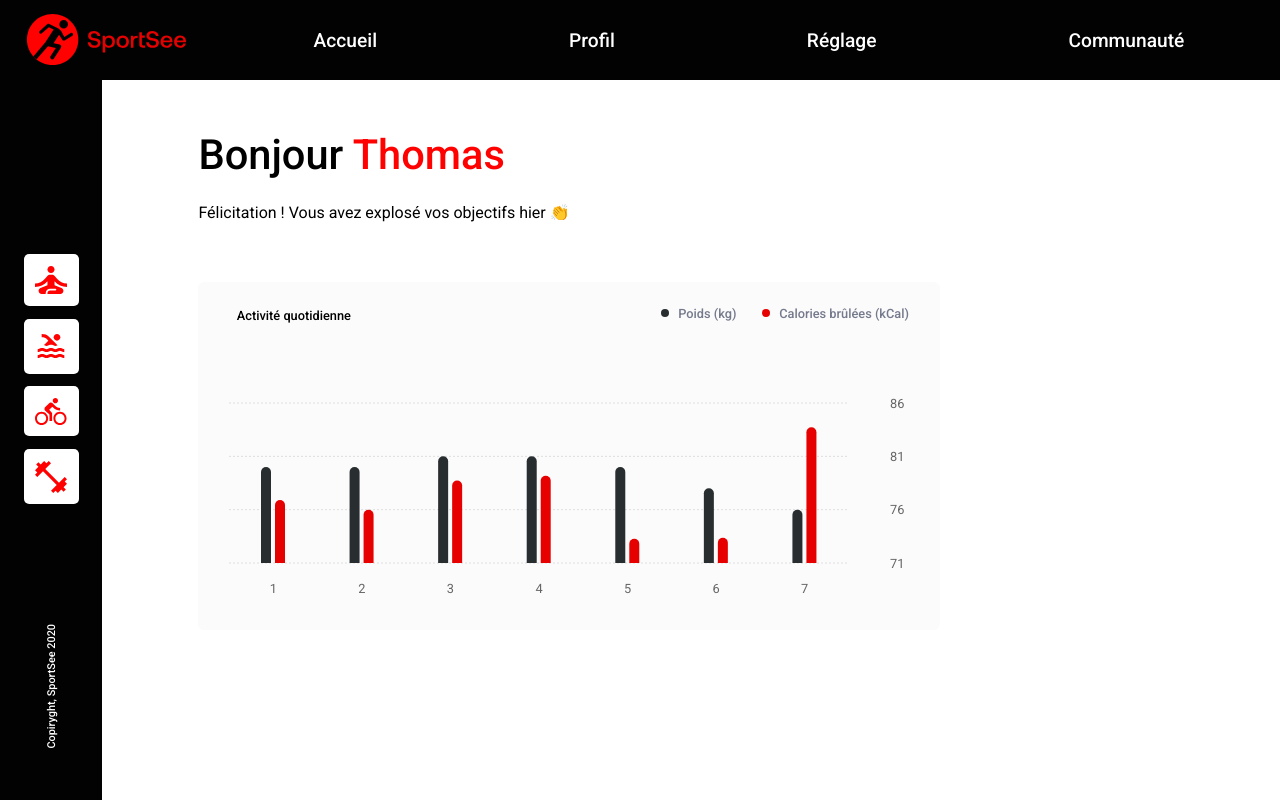
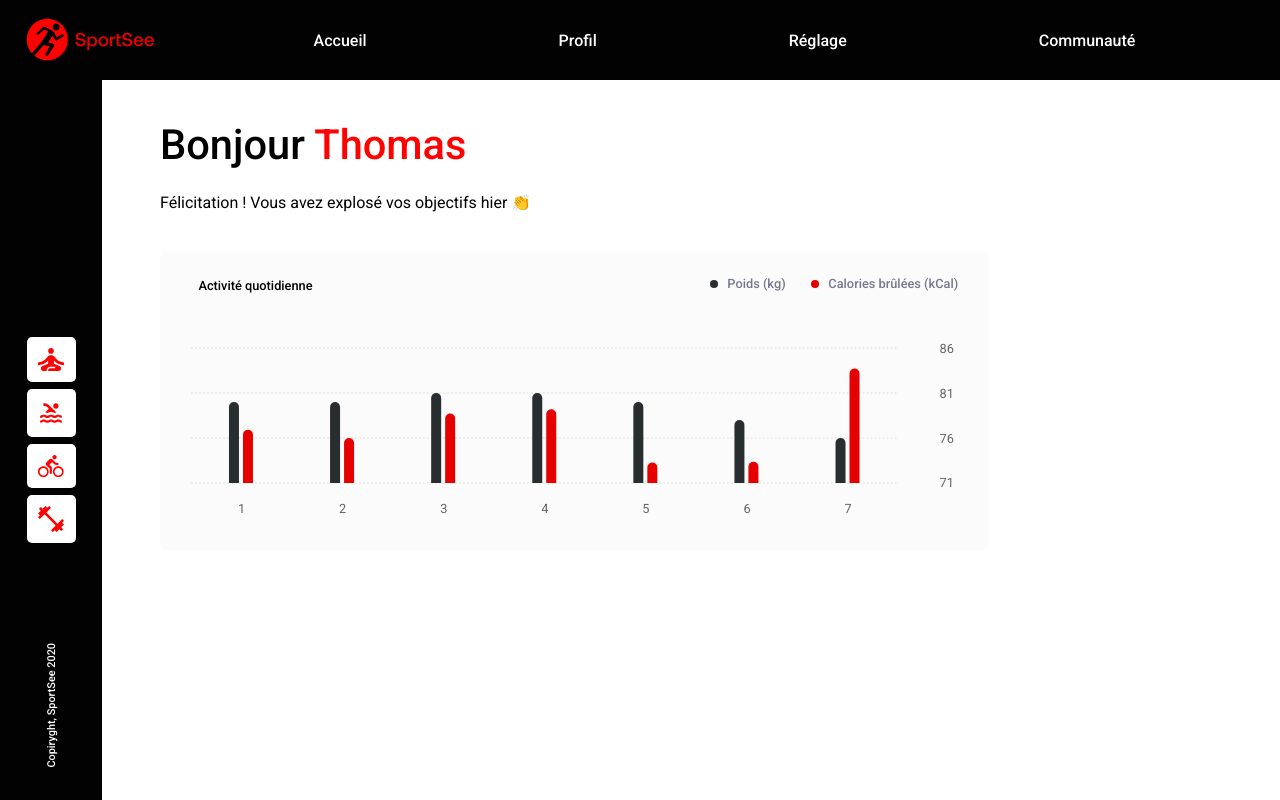
Before and after one commit to rMaloberti/RemiMaloberti_12_12022023, a React (Create React App) app: page / in a window 1280 px wide. Built offline with nearby package versions, Linux system fonts and the light colour scheme.

Commit message:
[global] update style

```diff
--- a/src/components/DailyBarChart.jsx
+++ b/src/components/DailyBarChart.jsx
@@ -70,7 +70,7 @@ const DailyBarChart = () => {
   return (
     <div className="daily-bar-chart">
       <p className="daily-bar-chart__title">Activité quotidienne</p>
-      <ResponsiveContainer width="100%" height={300}>
+      <ResponsiveContainer width="100%" height={250}>
         <BarChart data={DATA} barSize={10}>
           <XAxis dataKey="day" tickCount={10} tickMargin={15} axisLine={false} tickLine={false} />
           <YAxis
@@ -97,7 +97,7 @@ const DailyBarChart = () => {
             content={<CustomTooltip />}
             cursor={{ fill: 'rgba(196, 196, 196, 0.5)' }}
           />
-          <Legend align="right" verticalAlign="top" iconSize={8} iconType="cricle" height={100} />
+          <Legend align="right" verticalAlign="top" iconSize={8} iconType="cricle" height={75} />
           <Bar
             name="Poids (kg)"
             yAxisId={1}
--- a/src/style/App.css
+++ b/src/style/App.css
@@ -26,6 +26,6 @@
   flex: 1;
 
   /* Margin and padding */
-  padding-top: 7%;
-  padding-left: 8%;
+  padding-top: 15vh;
+  padding-left: 12.5vw;
 }
--- a/src/style/components/Dashboard.css
+++ b/src/style/components/Dashboard.css
@@ -5,10 +5,7 @@
   /* Display */
   display: flex;
   flex-direction: column;
-  gap: 7.5vh;
-
-  /* Margin and padding */
-  margin: 5vh 6.25vw 7vh 7.5vw;
+  gap: 5vh;
 }
 
 .dashboard__header {
--- a/src/style/components/Logo.css
+++ b/src/style/components/Logo.css
@@ -1,6 +1,6 @@
 .logo {
   /* Size */
-  width: 12.5vw;
+  width: 10vw;
 
   /* Display */
   display: flex;
--- a/src/style/components/NavIcons.css
+++ b/src/style/components/NavIcons.css
@@ -2,7 +2,7 @@
   /* Display */
   display: flex;
   flex-direction: column;
-  gap: 1vw;
+  gap: .5vw;
 }
 
 .nav-icons__button {
@@ -19,11 +19,14 @@
 
   /* Margin and padding */
   padding: .9vw;
+
+  /* Interactivity */
+  cursor: pointer;
 }
 
 .nav-icons__button__icon {
   /* Size */
-  width: 2.5vw;
+  width: 2vw;
 
   /* Display */
   display: flex;
--- a/src/style/components/NavLinks.css
+++ b/src/style/components/NavLinks.css
@@ -8,7 +8,7 @@
 .nav-links__link {
   /* Font */
   color: #ffffff;
-  font-size: 1.5vw;
+  font-size: 1.25vw;
   font-weight: 500;
 
   /* Interactivity */
--- a/src/style/components/Navbar.css
+++ b/src/style/components/Navbar.css
@@ -12,7 +12,7 @@
   min-height: 10%;
 
   /* Display */
-  gap: 10vw;
+  gap: 12.5vw;
 
   /* Margin and padding */
   padding: 0 2vw;
@@ -25,10 +25,10 @@
   /* Display */
   flex: 1;
   flex-direction: column-reverse;
-  gap: 15vh;
+  gap: 12.5vh;
 
   /* Margin and padding */
-  padding: 4vw 0;
+  padding: 2.5vw 0;
 }
 
 .navbar__copyright {
```
